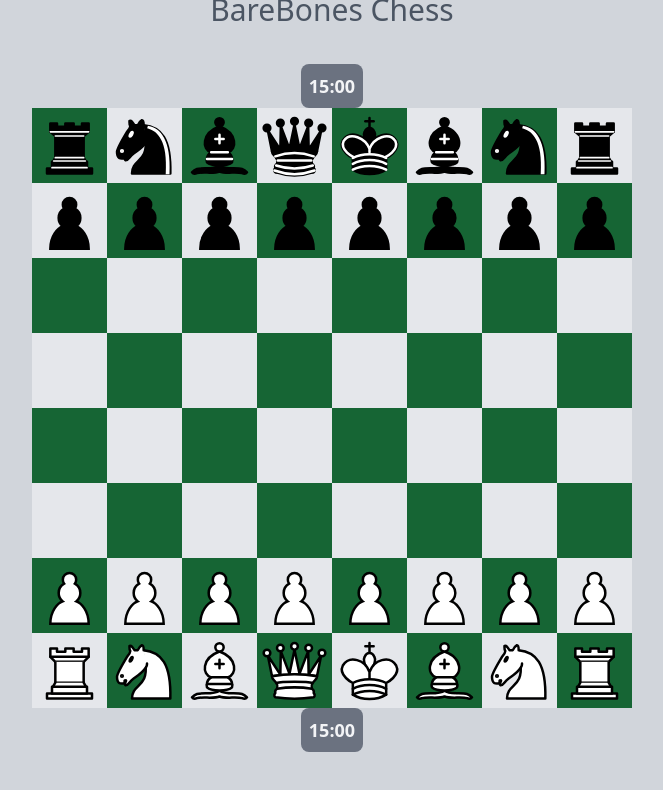
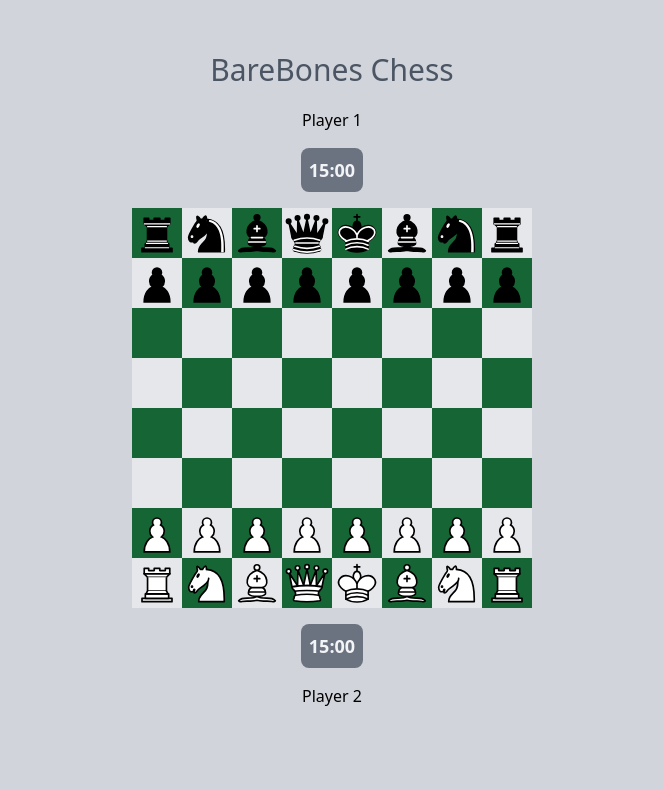
Before and after one commit to rahulragidev/my-board, a Next.js app: page / in a window 1280 px wide. Shown: the top 790 px of the page, without its empty margins (308-971 px from the left). Built offline with nearby package versions, Linux system fonts and the light colour scheme.

Commit message:
revert-changes

```diff
--- a/components/Bishop.js
+++ b/components/Bishop.js
@@ -7,8 +7,8 @@ const Bishop = ({ color, square }) => {
       <Image
         src={`/images/bishop-${color}.svg`}
         alt={`${color} bishop`}
-        width={80} // Set the width as needed
-        height={80} // Set the height as needed
+        width={50} // Set the width as needed
+        height={50} // Set the height as needed
         layout="fixed" // You can choose between 'fixed', 'fill', 'intrinsic', or 'responsive'
       />
     </div>
--- a/components/Board.js
+++ b/components/Board.js
@@ -90,41 +90,23 @@ const Board = () => {
     }
   };
 
-  const onDragStart = (position) => {
-    if (!gameStarted) {
-      setGameStarted(true);
-      setWhiteTime(initialTime);
-      setBlackTime(initialTime);
-    }
+  const renderPiece = (piece, position) => {
+    if (!piece) return <EmptySquare />;
+    const PieceComponent = pieceComponents[piece.type];
+    const isSelected = position === selectedSquare;
 
-    setSelectedSquare(position);
-  };
+    const wrapperClass = isSelected
+      ? "transform scale-105 shadow-inner animate-pulse transition-all duration-200"
+      : "transition-all duration-300";
 
-  const onDrop = (toPosition) => {
-    if (
-      selectedSquare &&
-      selectedSquare !== toPosition &&
-      isMoveValid(boardState, selectedSquare, toPosition)
-    ) {
-      const movedPiece = boardState[selectedSquare];
-      const newBoardState = { ...boardState };
-      newBoardState[toPosition] = movedPiece;
-      newBoardState[selectedSquare] = null;
-      setBoardState(newBoardState);
-      setSelectedSquare(null);
-      setTurn(turn === "white" ? "black" : "white");
-    }
-  };
-
-  const renderPiece = (piece, position) => {
-    if (!piece) return null;
-    const PieceComponent = pieceComponents[piece.type];
     return (
-      <PieceComponent
-        color={piece.color}
-        onDragStart={() => onDragStart(position)}
-        onDragEnd={() => onDrop(position)}
-      />
+      <div className={wrapperClass}>
+        <PieceComponent
+          color={piece.color}
+          position={position}
+          onSelect={selectSquare}
+        />
+      </div>
     );
   };
 
@@ -141,7 +123,6 @@ const Board = () => {
             key={square}
             position={square}
             onClick={() => selectSquare(square)}
-            onDrop={onDrop}
           >
             {renderPiece(boardState[square], square)}
           </Square>
@@ -150,14 +131,13 @@ const Board = () => {
     });
 
     return (
-      <div className="grid grid-cols-8 w-80 h-80 sm:w-96 sm:h-96 md:w-[400px] md:h-[400px] lg:w-[600px] lg:h-[600px] mx-auto">
-        {squares}
-      </div>
+      <div className="grid grid-cols-8 gap-0 w-full max-w-md">{squares}</div>
     );
   };
 
   return (
-    <div className="flex flex-col items-center justify-center p-4">
+    <div className="flex flex-col items-center justify-center space-y-4">
+      <h1>Player 1</h1>
       <ChessClock
         isActive={turn === "black" && gameStarted}
         time={blackTime}
@@ -169,6 +149,7 @@ const Board = () => {
         time={whiteTime}
         setTime={setWhiteTime}
       />
+      <h1>Player 2</h1>
     </div>
   );
 };
--- a/components/King.js
+++ b/components/King.js
@@ -7,8 +7,8 @@ const King = ({ color, square }) => {
       <Image
         src={`/images/king-${color}.svg`}
         alt={`${color} king`}
-        width={80} // Set the width as needed
-        height={80} // Set the height as needed
+        width={50} // Set the width as needed
+        height={50} // Set the height as needed
         layout="fixed" // You can choose between 'fixed', 'fill', 'intrinsic', or 'responsive'
       />
     </div>
--- a/components/Knight.js
+++ b/components/Knight.js
@@ -7,8 +7,8 @@ const Knight = ({ color, square }) => {
       <Image
         src={`/images/knight-${color}.svg`}
         alt={`${color} knight`}
-        width={80} // Set the width as needed
-        height={80} // Set the height as needed
+        width={50} // Set the width as needed
+        height={50} // Set the height as needed
         layout="fixed" // You can choose between 'fixed', 'fill', 'intrinsic', or 'responsive'
       />
     </div>
--- a/components/Pawn.js
+++ b/components/Pawn.js
@@ -1,23 +1,17 @@
-import { motion } from "framer-motion";
-import Image from "next/image";
+import React from "react";
+import Image from "next/image"; // Make sure to import Image from next/image
 
-const Pawn = ({ color, onDragStart, onDragEnd }) => {
+const Pawn = ({ color, square }) => {
   return (
-    <motion.div
-      drag
-      onDragStart={onDragStart}
-      onDragEnd={onDragEnd}
-      whileDrag={{ scale: 1.1, zIndex: 50 }}
-      className="cursor-grab"
-    >
+    <div>
       <Image
         src={`/images/pawn-${color}.svg`}
         alt={`${color} pawn`}
-        width={80}
-        height={80}
-        layout="fixed"
+        width={50} // Set the width as needed
+        height={50} // Set the height as needed
+        layout="fixed" // You can choose between 'fixed', 'fill', 'intrinsic', or 'responsive'
       />
-    </motion.div>
+    </div>
   );
 };
 
--- a/components/Queen.js
+++ b/components/Queen.js
@@ -7,8 +7,8 @@ const Queen = ({ color, square }) => {
       <Image
         src={`/images/queen-${color}.svg`}
         alt={`${color} queen`}
-        width={80} // Set the width as needed
-        height={80} // Set the height as needed
+        width={50} // Set the width as needed
+        height={50} // Set the height as needed
         layout="fixed" // You can choose between 'fixed', 'fill', 'intrinsic', or 'responsive'
       />
     </div>
--- a/components/Rook.js
+++ b/components/Rook.js
@@ -1,24 +1,17 @@
 import React from "react";
-import Image from "next/image";
-import { motion } from "framer-motion";
+import Image from "next/image"; // Make sure to import Image from next/image
 
-const Rook = ({ color, onDragStart, onDragEnd }) => {
+const Rook = ({ color }) => {
   return (
-    <motion.div
-      drag
-      onDragStart={onDragStart}
-      onDragEnd={onDragEnd}
-      whileDrag={{ scale: 1.1, zIndex: 50 }}
-      className="cursor-grab"
-    >
+    <div>
       <Image
         src={`/images/rook-${color}.svg`}
         alt={`${color} rook`}
-        width={80}
-        height={80}
-        layout="fixed"
+        width={50} // Set the width as needed
+        height={50} // Set the height as needed
+        layout="fixed" // You can choose between 'fixed', 'fill', 'intrinsic', or 'responsive'
       />
-    </motion.div>
+    </div>
   );
 };
 
--- a/components/Square.js
+++ b/components/Square.js
@@ -1,15 +1,10 @@
 import React from "react";
-import { motion } from "framer-motion";
 
-const Square = ({ children, position, onClick, onDragOver, onDrop }) => {
+const Square = ({ children, position, onClick }) => {
   // Calculate if the square is black or white based on its position
   const isBlackSquare = () => {
-    if (!position) {
-      return false; // or handle this scenario appropriately
-    }
-
-    const file = position.charCodeAt(0) - "a".charCodeAt(0);
-    const rank = parseInt(position[1], 10) - 1;
+    const file = position.charCodeAt(0) - "a".charCodeAt(0); // Convert letter to number (a=0, b=1, c=2, ...)
+    const rank = parseInt(position[1], 10) - 1; // Convert rank to 0-indexed number
 
     return (file + rank) % 2 === 1;
   };
@@ -17,15 +12,12 @@ const Square = ({ children, position, onClick, onDragOver, onDrop }) => {
   const bgColor = isBlackSquare() ? "bg-green-800" : "bg-gray-200";
 
   return (
-    <motion.div
-      className={`w-full aspect-square ${bgColor} flex justify-center items-center aspect-square`}
+    <div
+      className={`w-full aspect-square ${bgColor} flex justify-center items-center`}
       onClick={onClick}
-      onDragOver={(e) => e.preventDefault()} // Allow dropping
-      onDrop={() => onDrop(position)} // Use onDrop prop here
-      layout
     >
       {children}
-    </motion.div>
+    </div>
   );
 };
 
```
